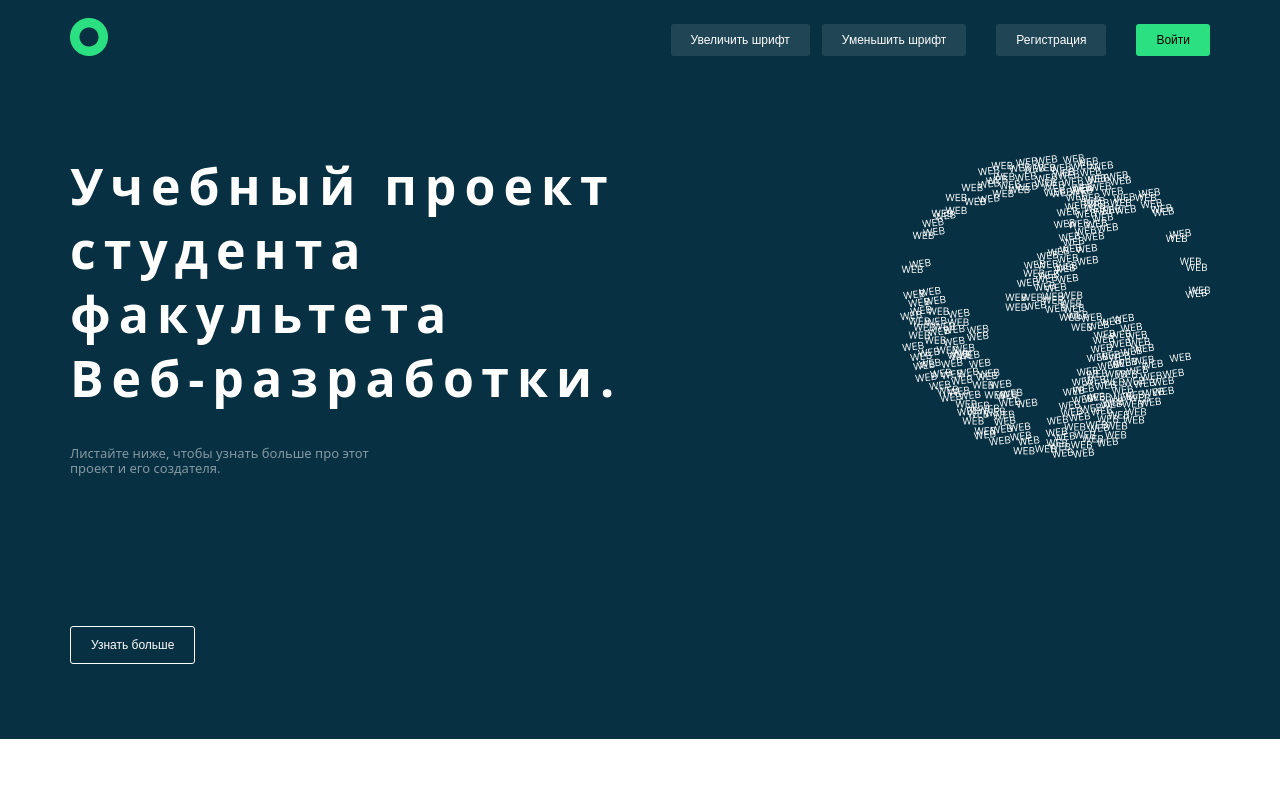
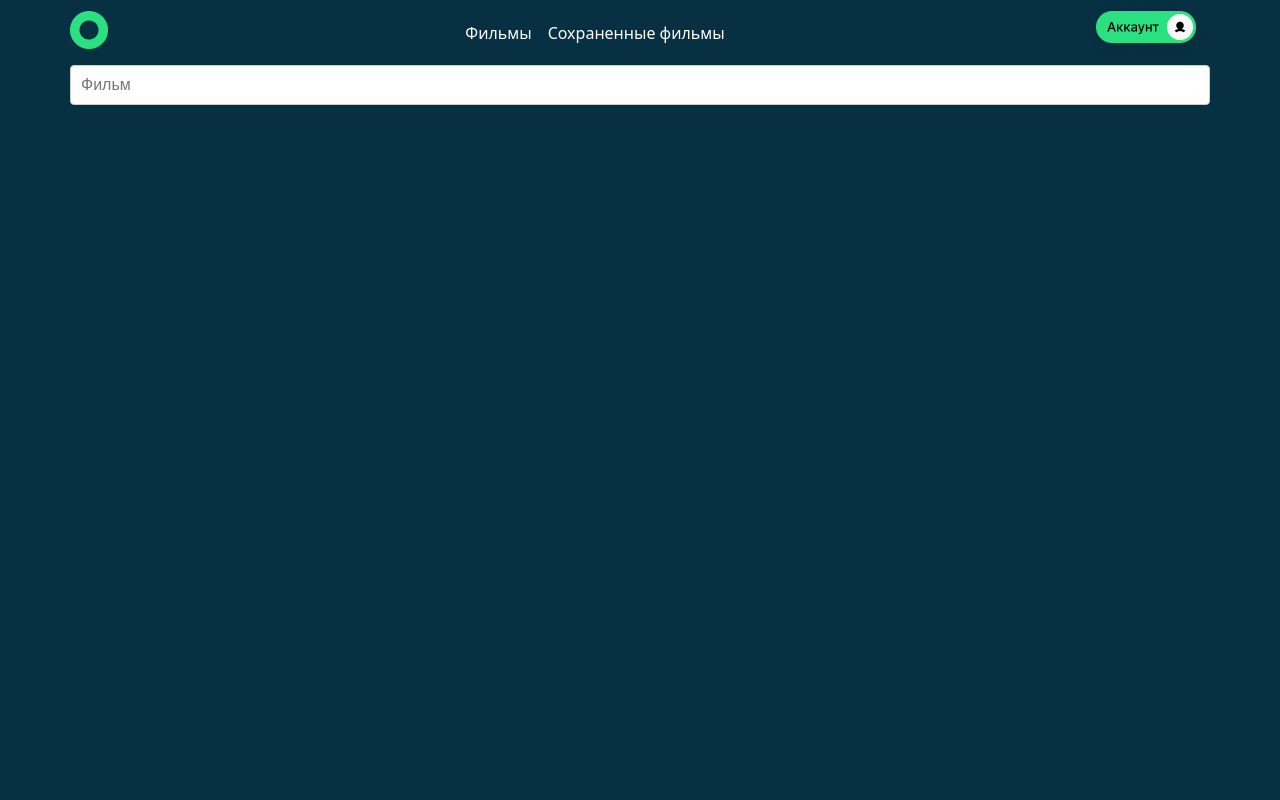
Before and after one commit to Rogepta/project-for-me, a React (Vite) app: page /films in a window 1280 px wide. Shown: the top 800 px of the page. Built offline with nearby package versions, Linux system fonts and the light colour scheme.

Commit message:
[Add router]

```diff
--- a/package.json
+++ b/package.json
@@ -11,7 +11,8 @@
   },
   "dependencies": {
     "react": "^19.1.0",
-    "react-dom": "^19.1.0"
+    "react-dom": "^19.1.0",
+    "react-router-dom": "^7.6.2"
   },
   "devDependencies": {
     "@eslint/js": "^9.25.0",
--- a/src/App.tsx
+++ b/src/App.tsx
@@ -1,24 +1,18 @@
-// import { HeaderAUTH } from './components/HeaderAUTH/HeaderAUTH';
+import { BrowserRouter as Router, Route, Routes } from 'react-router-dom';
 import './App.css';
-import AboutProject from './sections/section-about-project/SectionAboutProject';
-import { HeaderNotAuth } from './components/HeaderNotAuth/HeaderNotAuth';
-import Introduce from './sections/section-Introduce/SectionIntroduce';
-import SectionTechnologies from './sections/section-technologies/SectionTechnologies';
-import SectionAboutDeveloper from './sections/section-about-developer/SectionAboutDeveloper';
-import SectionFooter from './sections/section-footer/SectionFooter';
 
-function App() {
+import Home from './pages/Home';
+import Films from './pages/Films';
+
+const App: React.FC = () => {
   return (
-    <>
-      {/* <HeaderAUTH /> */}
-      <HeaderNotAuth />
-      <Introduce />
-      <AboutProject />
-      <SectionTechnologies />
-      <SectionAboutDeveloper />
-      <SectionFooter />
-    </>
+    <Router>
+      <Routes>
+        <Route path='/' element={<Home />} />
+        <Route path='/films' element={<Films />} />
+      </Routes>
+    </Router>
   );
-}
+};
 
 export default App;
--- a/src/components/HeaderAUTH/HeaderAUTH.module.css
+++ b/src/components/HeaderAUTH/HeaderAUTH.module.css
@@ -1,5 +1,4 @@
 .wrapper {
-  padding: 0 70px 0 70px;
   display: flex;
   justify-content: space-between;
   align-items: center;
--- a/src/components/HeaderAUTH/HeaderAUTH.tsx
+++ b/src/components/HeaderAUTH/HeaderAUTH.tsx
@@ -1,22 +1,26 @@
 import styles from './HeaderAUTH.module.css';
 import ILogo from '../../assets/icons/logo.png';
 import authProfile from '../../assets/icons/profile.png';
+import Container from '../shared/Container';
+import { Link } from 'react-router-dom';
 
-export const HeaderAUTH = () => {
+const HeaderAUTH = () => {
   return (
-    <div>
+    <Container>
       <div className={styles.wrapper}>
-        <a href='#'>
+        <Link to='/'>
           <img src={ILogo} alt='logo' />
-        </a>
+        </Link>
         <div className={styles.films_wrapper}>
-          <a href='#'>Фильмы</a>
-          <a href='#'>Сохраненные фильмы</a>
+          <Link to='/films'>Фильмы</Link>
+          <Link to='/saved-films'>Сохраненные фильмы</Link>
         </div>
-        <a href='#'>
+        <Link to='/edit'>
           <img src={authProfile} alt='logo' />
-        </a>
+        </Link>
       </div>
-    </div>
+    </Container>
   );
 };
+
+export default HeaderAUTH;
--- /dev/null
+++ b/src/components/searchInput/SearchInput.module.css
@@ -0,0 +1,8 @@
+.input {
+  width: 100%;
+  padding: 10px;
+  border: 1px solid #ccc;
+  border-radius: 4px;
+  font-size: 16px;
+  box-sizing: border-box;
+}
--- /dev/null
+++ b/src/components/searchInput/SearchInput.tsx
@@ -0,0 +1,24 @@
+import React from 'react';
+import styles from './SearchInput.module.css';
+import Container from '../shared/Container';
+
+interface ISearchInputProps {
+  value: string;
+  onChange: (event: React.ChangeEvent<HTMLInputElement>) => void;
+}
+
+const SearchInput: React.FC<ISearchInputProps> = ({ value, onChange }) => {
+  return (
+    <Container>
+      <input
+        type='text'
+        placeholder='Фильм'
+        value={value}
+        onChange={onChange}
+        className={styles.input}
+      />
+    </Container>
+  );
+};
+
+export default SearchInput;
--- /dev/null
+++ b/src/pages/Films.tsx
@@ -0,0 +1,20 @@
+import { useState } from 'react';
+import HeaderAUTH from '../components/HeaderAUTH/HeaderAUTH';
+import SearchInput from '../components/searchInput/SearchInput';
+
+const Films: React.FC = () => {
+  const [searchTerm, setSearchTerm] = useState('');
+
+  const handleSearchChange = (event: React.ChangeEvent<HTMLInputElement>) => {
+    setSearchTerm(event.target.value);
+  };
+
+  return (
+    <>
+      <HeaderAUTH />
+      <SearchInput value={searchTerm} onChange={handleSearchChange} />
+    </>
+  );
+};
+
+export default Films;
--- /dev/null
+++ b/src/pages/Home.tsx
@@ -0,0 +1,22 @@
+import React from 'react';
+import HeaderAUTH from '../components/HeaderAUTH/HeaderAUTH';
+import AboutProject from '../sections/section-about-project/SectionAboutProject';
+import Introduce from '../sections/section-Introduce/SectionIntroduce';
+import SectionTechnologies from '../sections/section-technologies/SectionTechnologies';
+import SectionAboutDeveloper from '../sections/section-about-developer/SectionAboutDeveloper';
+import SectionFooter from '../sections/section-footer/SectionFooter';
+
+const Home: React.FC = () => {
+  return (
+    <>
+      <HeaderAUTH />
+      <Introduce />
+      <AboutProject />
+      <SectionTechnologies />
+      <SectionAboutDeveloper />
+      <SectionFooter />
+    </>
+  );
+};
+
+export default Home;
--- a/src/sections/section-Introduce/SectionIntroduce.tsx
+++ b/src/sections/section-Introduce/SectionIntroduce.tsx
@@ -8,7 +8,7 @@ export default function Introduce() {
       <div className={styles.section__content}>
         <div>
           <h2 className={styles.introduce_h2}>
-            Учебный проект студента <br /> факультета <br /> Веб-разработки.
+            Учебный проект разработчика <br /> лачуги <br /> Веб-разработки.
           </h2>
           <p className={styles.introduce_p}>
             Листайте ниже, чтобы узнать больше про этот <br /> проект и его
```
Also changed, not shown: 1 other file (tests, documents, lock files or other folders).
